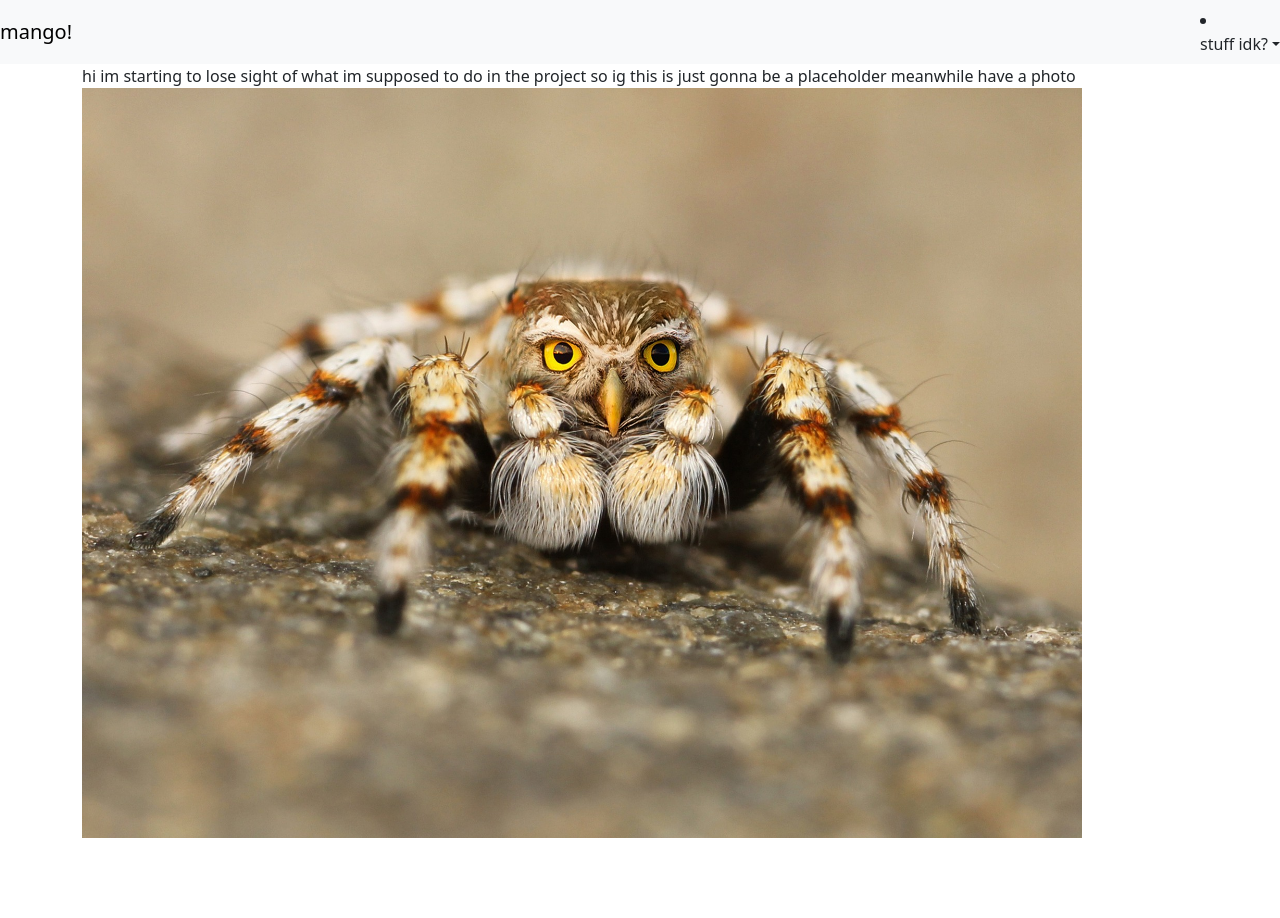
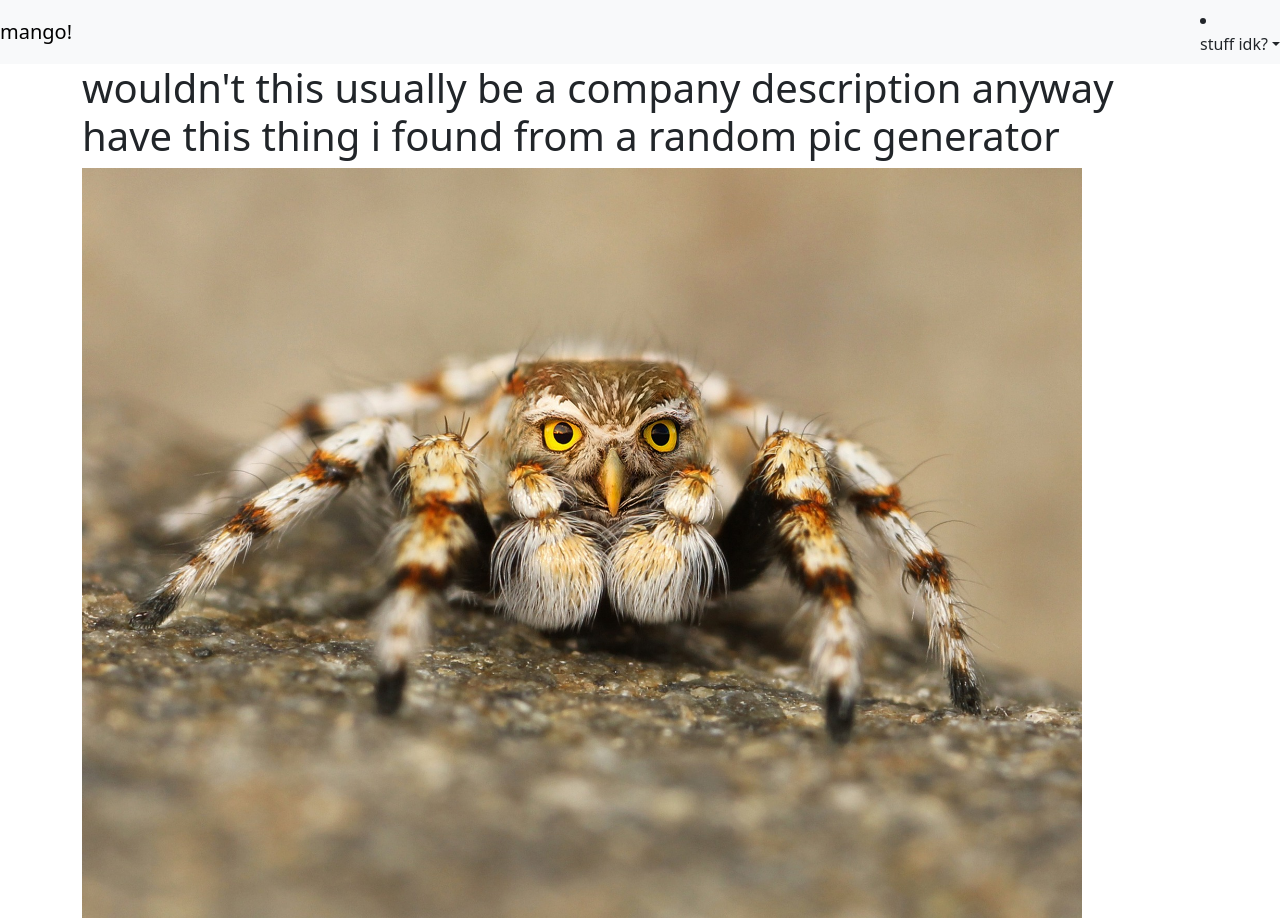
Before and after one commit to narahda/pern-stack, a React (Create React App) app in the folder client/: page / in a window 1280 px wide. Before the commit the page ends 838 px from the top, so only its background shows below. Built offline with nearby package versions, Linux system fonts and the light colour scheme.

Commit message:
node  scripts
added concurrently to allow multiple scripts to run at the same time

```diff
--- a/client/src/components/Header.js
+++ b/client/src/components/Header.js
@@ -7,7 +7,7 @@ const Navi = () => {
     return (
         <div className = "Container">
             <Navbar color = "light" variant = "danger">
-                <NavbarBrand href = "." src = "."> mango! </NavbarBrand>
+                <NavbarBrand href = "/" src = "."> mango! </NavbarBrand>
                 <UncontrolledDropdown nav inNavbar>
                   <DropdownToggle nav caret>
                       stuff idk?
--- a/client/src/routes/home.js
+++ b/client/src/routes/home.js
@@ -5,7 +5,7 @@ import owlet from "../zrandom things/owlet.jpg";
 const Home = () => {
     return(
         <div>
-            hi im starting to lose sight of what im supposed to do in the project so ig this is just gonna be a placeholder meanwhile have a photo
+            <h1 text-align="center">wouldn't this usually be a company description anyway have this thing i found from a random pic generator</h1>
             <img src ={owlet} width="1000" height= "auto"/>
         </div>
     )
```
Also changed, not shown: 2 other files (tests, documents, lock files or other folders).
